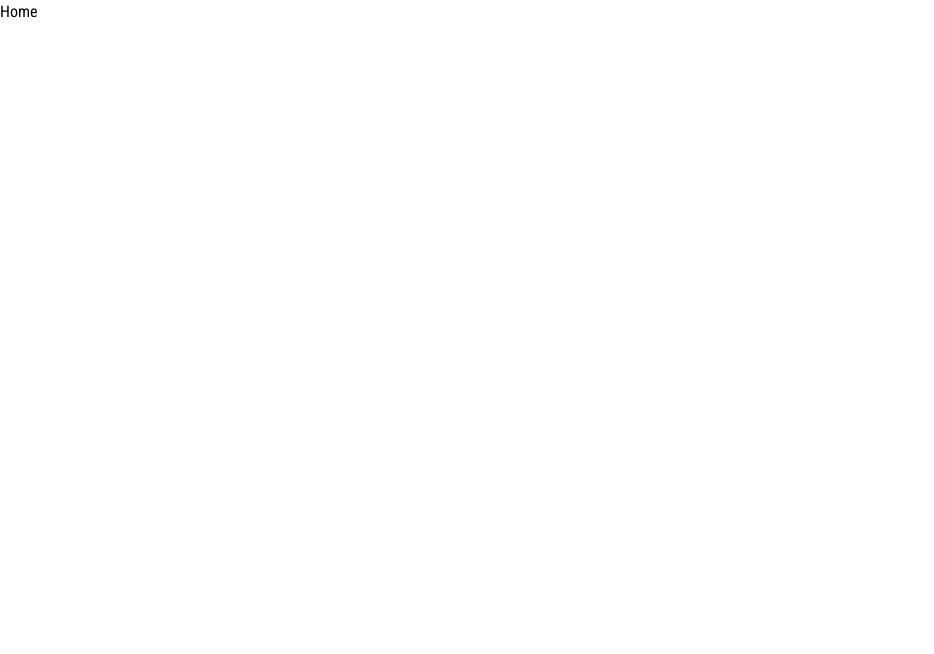
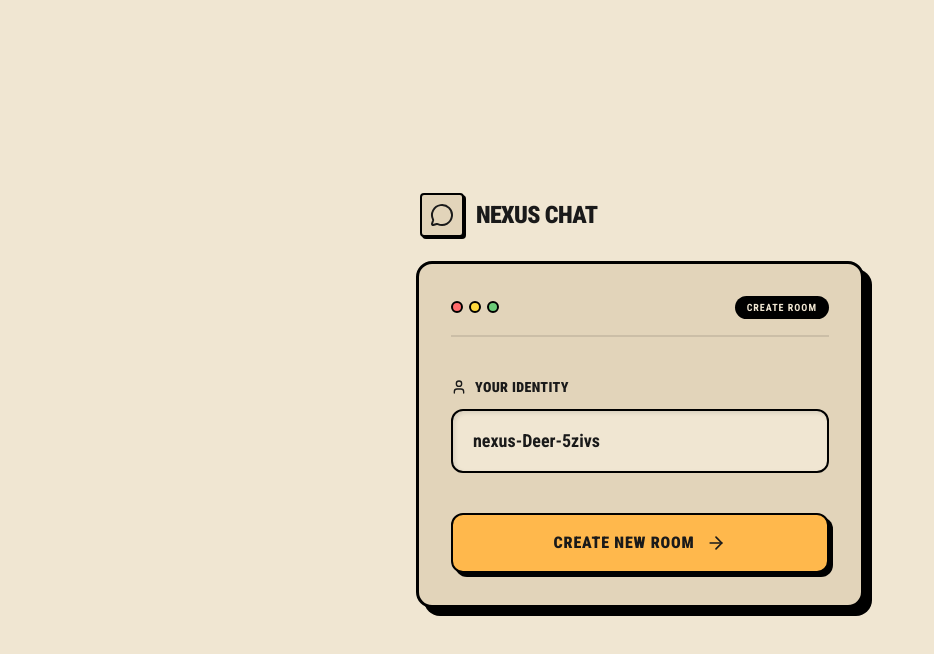
Before and after one commit to Morshed004/droptime-realtime-chat, a Next.js app: page / in a window 1280 px wide. Shown: the top 654 px of the page, without its empty margins (0-934 px from the left). Built offline with nearby package versions, Linux system fonts and the light colour scheme.

Commit message:
Make create room page ui

```diff
--- a/app/page.tsx
+++ b/app/page.tsx
@@ -1,9 +1,100 @@
-import Image from "next/image";
+"use client";
+import generateUsername from '@/utils/generate-username';
+import { ArrowRight, MessageCircle, User } from 'lucide-react';
+import React, { ChangeEvent, useEffect, useState } from 'react';
 
-export default function Home() {
+const App: React.FC = () => {
+  const [username, setUsername] = useState<string>('');
+
+  useEffect(()=>{
+    const stored = localStorage.getItem(process.env.STROAGE_KEY!);
+
+    if(stored){
+      setUsername(stored)
+      return
+    }
+
+    const username = generateUsername()
+    localStorage.setItem(process.env.STROAGE_KEY!, username);
+    setUsername(username)
+
+  },[])
+
+  const handleCreateRoom = (e: React.SubmitEvent<HTMLFormElement>): void => {
+    e.preventDefault();
+    if (!username.trim()) return;
+    console.log("Creating room for:", username);
+  };
+
+  const handleInputChange = (e: ChangeEvent<HTMLInputElement>): void => {
+    setUsername(e.target.value);
+  };
+
   return (
-    <main>
-      <div>Home</div>
-    </main>
+    <div className="min-h-screen bg-[#F0E6D2] flex flex-col items-center justify-center p-6 font-sans text-[#1A1A1A]">
+
+      <div className="relative w-full max-w-md">
+        {/* Header Section */}
+        <div className="flex items-center gap-3 mb-6 ml-1">
+          <div className="bg-[#E2D4BA] p-2 border-2 border-black rounded shadow-[2px_2px_0px_0px_rgba(0,0,0,1)]">
+            <MessageCircle size={24} />
+          </div>
+          <div>
+            <h1 className="text-2xl font-black uppercase tracking-tight leading-none">Nexus Chat</h1>
+          </div>
+        </div>
+
+        {/* Main Card */}
+        <div className="bg-[#E2D4BA] border-[3px] border-black rounded-2xl p-8 shadow-[8px_8px_0px_0px_rgba(0,0,0,1)] overflow-hidden relative">
+
+          {/* Top Bar Decoration */}
+          <div className="flex justify-between items-center mb-10 border-b-2 border-black/10 pb-4">
+            <div className="flex gap-1.5">
+              <div className="w-3 h-3 rounded-full border-2 border-black bg-[#FF6B6B]"></div>
+              <div className="w-3 h-3 rounded-full border-2 border-black bg-[#FFD93D]"></div>
+              <div className="w-3 h-3 rounded-full border-2 border-black bg-[#6BCB77]"></div>
+            </div>
+            <div className="bg-black text-[#F0E6D2] px-3 py-1 rounded-full text-[10px] font-bold tracking-widest uppercase">
+              Create room
+            </div>
+          </div>
+
+          <form onSubmit={handleCreateRoom} className="space-y-8">
+            {/* Username Input */}
+            <div className="space-y-3">
+              <label className="flex items-center gap-2 text-sm font-black uppercase tracking-wide">
+                <User size={16} />
+                Your Identity
+              </label>
+              <div className="relative">
+                <input
+                  type="text"
+                  value={username}
+                  disabled
+                  onChange={handleInputChange}
+                  placeholder="Enter alias..."
+                  className="w-full bg-[#F0E6D2] border-2 border-black rounded-xl py-4 px-5 text-lg font-bold placeholder:text-[#A89D88] outline-none focus:ring-2 focus:ring-black/5 transition-all shadow-[inset_2px_2px_4px_rgba(0,0,0,0.1)]"
+                />
+              </div>
+            </div>
+
+            {/* Action Buttons */}
+            <div className="flex flex-col gap-3 pt-2">
+              <button
+                type="submit"
+                className="group relative w-full bg-[#FFB84C] border-2 border-black rounded-xl py-4 px-6 font-black uppercase tracking-wider flex items-center justify-center gap-3 transition-all hover:translate-x-0.5 hover:translate-y-0.5 active:translate-x-0 active:translate-y-0 shadow-[4px_4px_0px_0px_rgba(0,0,0,1)] hover:shadow-[6px_6px_0px_0px_rgba(0,0,0,1)] active:shadow-none"
+              >
+                Create New Room
+                <ArrowRight size={20} className="group-hover:translate-x-1 transition-transform" />
+              </button>
+
+            </div>
+          </form>
+        </div>
+
+      </div>
+    </div>
   );
-}
+};
+
+export default App;
--- a/package.json
+++ b/package.json
@@ -9,6 +9,8 @@
     "lint": "eslint"
   },
   "dependencies": {
+    "lucide-react": "^1.8.0",
+    "nanoid": "^5.1.9",
     "next": "16.2.3",
     "react": "19.2.4",
     "react-dom": "19.2.4"
--- /dev/null
+++ b/utils/generate-username.ts
@@ -0,0 +1,31 @@
+import { nanoid } from "nanoid";
+
+const ANIMALS: string[] = [
+  "Lion",
+  "Tiger",
+  "Elephant",
+  "Giraffe",
+  "Zebra",
+  "Kangaroo",
+  "Panda",
+  "Bear",
+  "Wolf",
+  "Fox",
+  "Deer",
+  "Monkey",
+  "Horse",
+  "Cow",
+  "Goat",
+  "Sheep",
+  "Dog",
+  "Cat",
+  "Rabbit",
+  "Dolphin"
+];
+
+
+export default function generateUsername(){
+    const animal = ANIMALS[Math.floor(Math.random() * ANIMALS.length)];
+    const username = `nexus-${animal}-${nanoid(5)}`
+    return username;
+}
```
Also changed, not shown: 1 other file (tests, documents, lock files or other folders).
